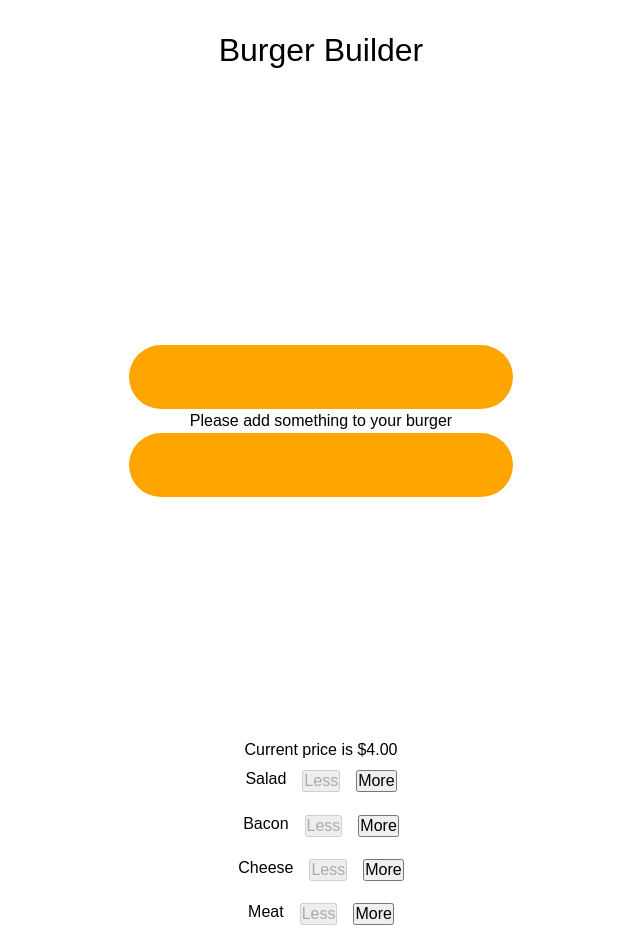
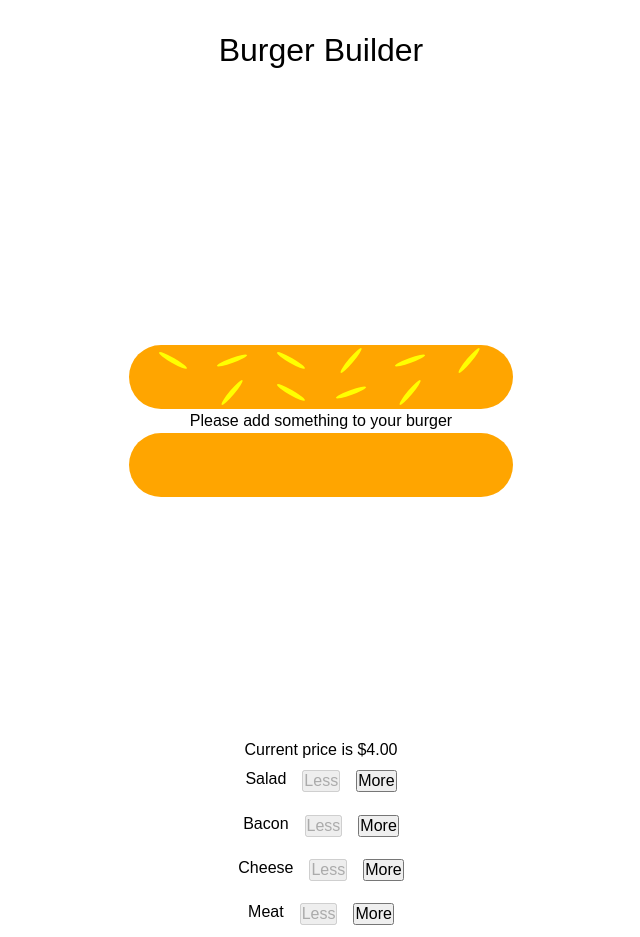
Before and after one commit to Wesssz/burger-builder, a React (Create React App) app: page / in a window 1280 px wide. Shown: the whole page, without its empty margins (319-959 px from the left). Built offline with nearby package versions, Linux system fonts and the light colour scheme.

Commit message:
Added seeds to the bun

```diff
--- a/src/Atoms/Bread.js
+++ b/src/Atoms/Bread.js
@@ -1,8 +1,25 @@
 import React from "react";
 import style from "./Bread.module.css";
 
-const Bread = () => {
-  return <div className={style.Bread}></div>;
+const Bread = props => {
+  const Seeds = () => {
+    return props.top ? <div className={style.Seeds}></div> : null;
+  };
+
+  return (
+    <div className={style.Bread}>
+      <Seeds />
+      <Seeds />
+      <Seeds />
+      <Seeds />
+      <Seeds />
+      <Seeds />
+      <Seeds />
+      <Seeds />
+      <Seeds />
+      <Seeds />
+    </div>
+  );
 };
 
 export default Bread;
--- a/src/Atoms/Bread.module.css
+++ b/src/Atoms/Bread.module.css
@@ -8,3 +8,27 @@
   width: 30%;
   background-color: orange;
 }
+
+.Seeds {
+  height: 0.3em;
+  width: 2em;
+  transform: rotate(30deg);
+  background-color: yellow;
+  border-radius: 50%;
+  margin: 0.85em;
+  overflow: hidden;
+}
+
+.Seeds:nth-child(2),
+.Seeds:nth-child(5),
+.Seeds:nth-child(6),
+.Seeds:nth-child(9) {
+  transform: rotate(-20deg);
+}
+
+.Seeds:nth-child(4),
+.Seeds:nth-child(6),
+.Seeds:nth-child(7),
+.Seeds:nth-child(10) {
+  transform: rotate(-50deg);
+}
--- a/src/Molecules/Burger.js
+++ b/src/Molecules/Burger.js
@@ -28,7 +28,7 @@ const Burger = ({ burgerState }) => {
 
   return (
     <div className={style.Burger}>
-      <Bread bread="Top" />
+      <Bread bread="Top" top="top" />
       {currentBurger}
       <Bread bread="Bottom" />
     </div>
```
